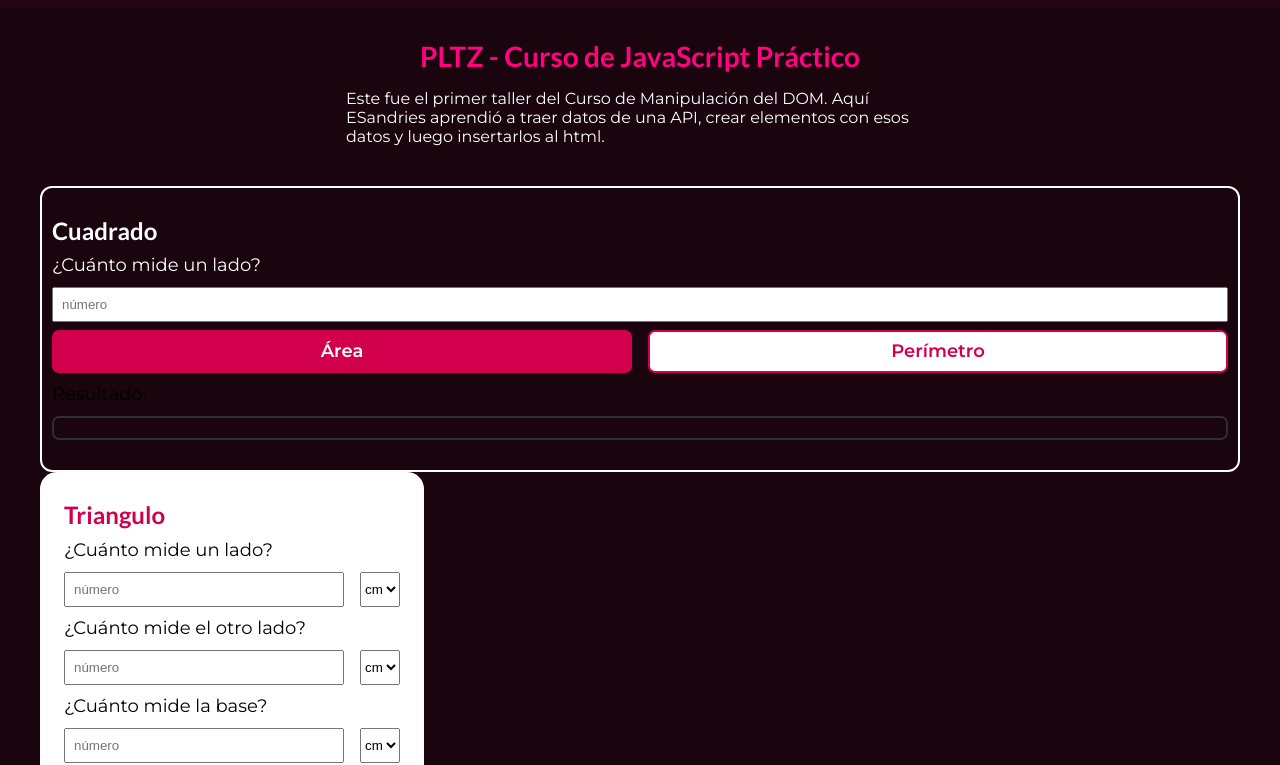
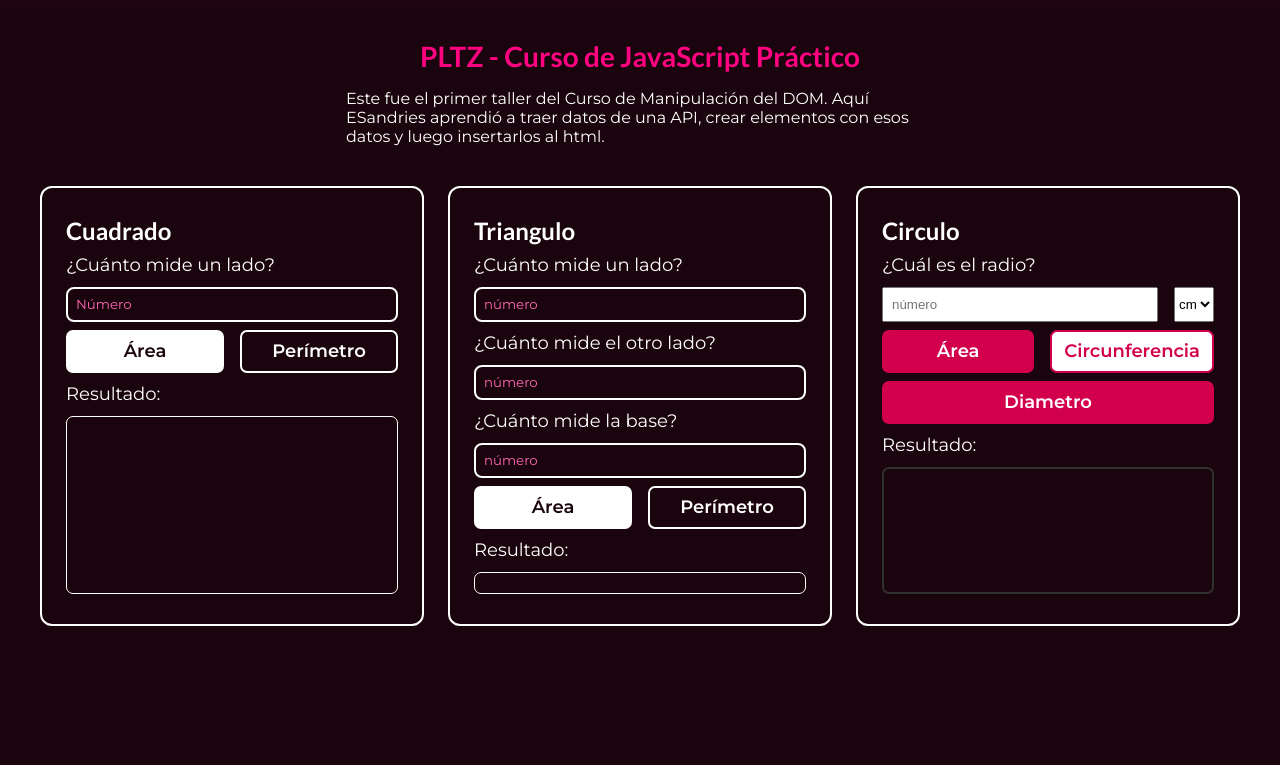
Before and after one commit to ESandries/platzi-curso-practico-javascript, a plain HTML site: page taller1.html in a window 1280 px wide. Shown: the part 53-818 px from the top of the page. Drawn offline with Linux system fonts and the light colour scheme.

Commit message:
I add the new scss to the other 2 cards. I'm thiking in add all the carrds in only one page.

```diff
--- a/src/components/calcuCard.scss
+++ b/src/components/calcuCard.scss
@@ -10,6 +10,22 @@
     -moz-border-radius: 12px;
     -ms-border-radius: 12px;
     -o-border-radius: 12px;
+}
+
+@include for-phone-tablet {
+    .calcuCard {
+        width: 100%;
+        height: 400px;
+    }
+}
+
+@include for-desktop-up {
+    .calcuCard {
+        padding-inline: 24px;
+        min-width: 273px;
+        width: 28%;
+        max-width: 384px;
+    }
 }
 
 .calcuCard--title {
@@ -28,3 +44,57 @@
     flex-direction: column;
     gap: 8px;
 }
+
+.calcuCard--inputContainer {
+    display: flex;
+    gap: 16px;
+
+    input {
+        padding: 8px;
+        width: 100%;
+    }
+}
+
+.calcuCard--input {
+    background-color: transparent;
+    border: 2px solid white;
+    border-radius: 8px;
+    -webkit-border-radius: 8px;
+    -moz-border-radius: 8px;
+    -ms-border-radius: 8px;
+    -o-border-radius: 8px;
+    color: white;
+
+    &::placeholder {
+        color: $esandries-pink-placeholder;
+        font-family: Montserrat;
+    }
+}
+
+.calcuCard--btnprimary {
+    background-color: white;
+    color: $esandries-dark;
+    border: 2px solid white;
+    width: 100%;
+}
+
+.calcuCard--btnsecondary {
+    background-color: transparent;
+    color: white;
+    border: 2px solid white;
+    width: 100%;
+}
+
+.calcuCard--result {
+    box-sizing: border-box;
+    width: 100%;
+    height: 100%;
+    padding: 10px;
+    border: 1px solid white;
+    border-radius: 7px;
+
+    p {
+        font: $body2;
+        color: white;
+    }
+}
--- a/src/layout/esandries--header.scss
+++ b/src/layout/esandries--header.scss
@@ -8,6 +8,7 @@
         height: 60px;
         max-width: 1200px;
         justify-content: space-between;
+        padding-inline: 24px;
 
         .esandries--header--navbar {
             width: 40%;
--- a/src/layout/esandries--project.scss
+++ b/src/layout/esandries--project.scss
@@ -1,6 +1,7 @@
 // Styles for the container
 .project {
     max-width: 1200px;
+    padding-inline: 24px;
     margin: 0 auto;
 }
 
@@ -23,3 +24,8 @@
     margin: 0 auto;
     padding-block-end: 2.5rem;
 }
+
+.project--container {
+    gap: 24px;
+    display: flex;
+}
--- a/src/settings/variables.scss
+++ b/src/settings/variables.scss
@@ -16,6 +16,7 @@ $esandries-semidark: #210511;
 $esandries-dark: #1A040D;
 
 $esandries-pink-primary: #FF0380;
+$esandries-pink-placeholder: #FF68B3;
 
 // Fonts
 $headline1: 700 4.5rem/5rem Lato;
--- a/taller1.html
+++ b/taller1.html
@@ -71,119 +71,107 @@
               <label for="ladoCuadrado" class="calcuCard--formSubtitle"
                 >¿Cuánto mide un lado?</label
               >
-              <div class="div-Input-Cuadrado">
+              <div class="calcuCard--inputContainer">
                 <input
                   type="number"
-                  placeholder="número"
+                  placeholder="Número"
                   id="ladoCuadrado"
-                  class="input"
+                  class="calcuCard--input"
                 />
               </div>
               <div class="card--buttons">
                 <button
                   type="button"
-                  class="button pinkprimary"
+                  class="button calcuCard--btnprimary"
                   onclick="calcularAreaCuadrado()"
                 >
                   Área
                 </button>
                 <button
                   type="button"
-                  class="button pinksecondary"
+                  class="button calcuCard--btnsecondary"
                   onclick="calcularPerimetroCuadrado()"
                 >
                   Perímetro
                 </button>
               </div>
-              <p class="card--form__subtitle">Resultado:</p>
-              <div class="card--form__result">
+              <p class="calcuCard--formSubtitle">Resultado:</p>
+              <div class="calcuCard--result">
                 <p class="text-result" id="resultCuadrado"></p>
               </div>
             </form>
           </div>
 
-          <div class="card">
+          <div class="calcuCard">
             <!--Triangulo-->
-            <p class="card__title">Triangulo</p>
-            <form action="" class="card--form">
-              <label for="ladoAtriangulo" class="card--form__subtitle"
+            <p class="calcuCard--title">Triangulo</p>
+            <form action="" class="caluCard--form">
+              <label for="ladoAtriangulo" class="calcuCard--formSubtitle"
                 >¿Cuánto mide un lado?</label
               >
-              <div class="div-Input-Cuadrado">
+              <div class="calcuCard--inputContainer">
                 <input
                   type="number"
                   placeholder="número"
                   id="ladoAtriangulo"
-                  class="input"
+                  class="calcuCard--input"
                 />
-                <select name="" id="">
-                  <option value="cm">cm</option>
-                  <option value="m">m</option>
-                </select>
               </div>
-              <label for="ladoBTriangulo" class="card--form__subtitle"
+              <label for="ladoBTriangulo" class="calcuCard--formSubtitle"
                 >¿Cuánto mide el otro lado?</label
               >
 
-              <div class="div-Input-Cuadrado">
+              <div class="calcuCard--inputContainer">
                 <input
                   type="number"
                   placeholder="número"
                   id="ladoBTriangulo"
-                  class="input"
+                  class="calcuCard--input"
                 />
-                <select name="" id="">
-                  <option value="cm">cm</option>
-                  <option value="m">m</option>
-                </select>
               </div>
-              <label for="baseTriangulo" class="card--form__subtitle"
+              <label for="baseTriangulo" class="calcuCard--formSubtitle"
                 >¿Cuánto mide la base?</label
               >
-              <div class="div-Input-Cuadrado">
+              <div class="calcuCard--inputContainer">
                 <input
                   type="number"
                   placeholder="número"
                   id="baseTriangulo"
-                  class="input"
+                  class="calcuCard--input"
                 />
-                <select name="" id="selectBaseT">
-                  <option value="cm">cm</option>
-                  <option value="m">m</option>
-                </select>
               </div>
 
               <div class="card--buttons">
                 <button
-                  class="button pinkprimary"
+                  class="button calcuCard--btnprimary"
                   type="button"
                   onclick="calcularAreaTriangulo()"
                 >
                   Área
                 </button>
                 <button
-                  class="button pinksecondary"
+                  class="button calcuCard--btnsecondary"
                   type="button"
                   onclick="calcularPerimetroTriangulo()"
                 >
                   Perímetro
                 </button>
               </div>
-              <p class="card--form__subtitle">Resultado:</p>
-              <div class="card--form__result">
+              <p class="calcuCard--formSubtitle">Resultado:</p>
+              <div class="calcuCard--result">
                 <p class="text-result" id="resultTriangulo"></p>
               </div>
             </form>
           </div>
 
-          <div class="card">
+          <div class="calcuCard">
             <!--Circulo-->
-            <p class="card__title">circulo</p>
-            <form action="" class="card--form">
-              <label for="ladoCuadrado" class="card--form__subtitle"
+            <p class="calcuCard--title">Circulo</p>
+            <form action="" class="caluCard--form">
+              <label for="ladoCuadrado" class="calcuCard--formSubtitle"
                 >¿Cuál es el radio?</label
               >
-              <div class="div-Input-Cuadrado">
+              <div class="calcuCard--inputContainer">
                 <input
                   type="number"
                   placeholder="número"
@@ -218,7 +206,7 @@
               >
                 Diametro
               </button>
-              <p class="card--form__subtitle">Resultado:</p>
+              <p class="calcuCard--formSubtitle">Resultado:</p>
               <div class="card--form__result">
                 <p class="text-result" id="resultCirulo"></p>
               </div>
```
Also changed, not shown: css/master.css, 1 other file.
